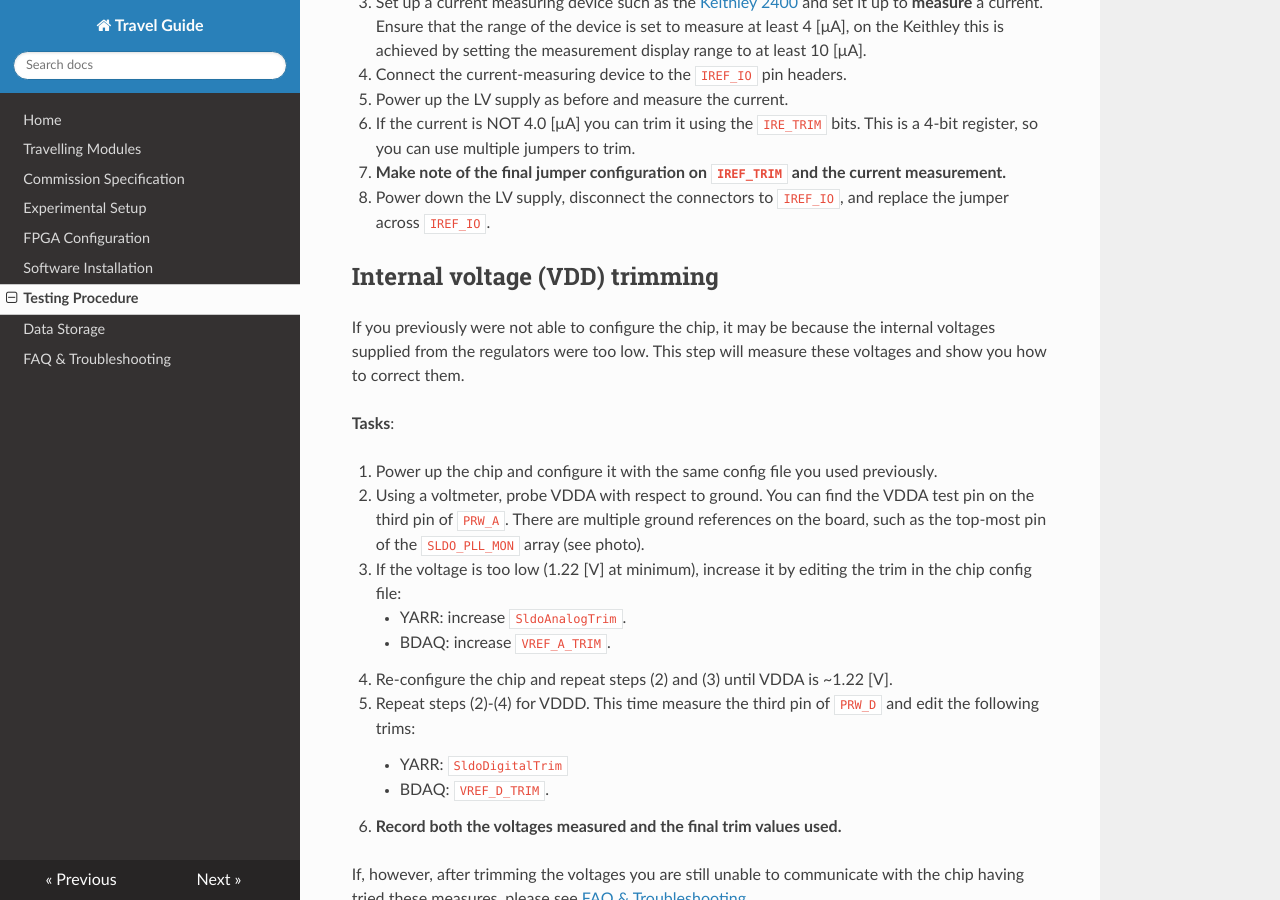
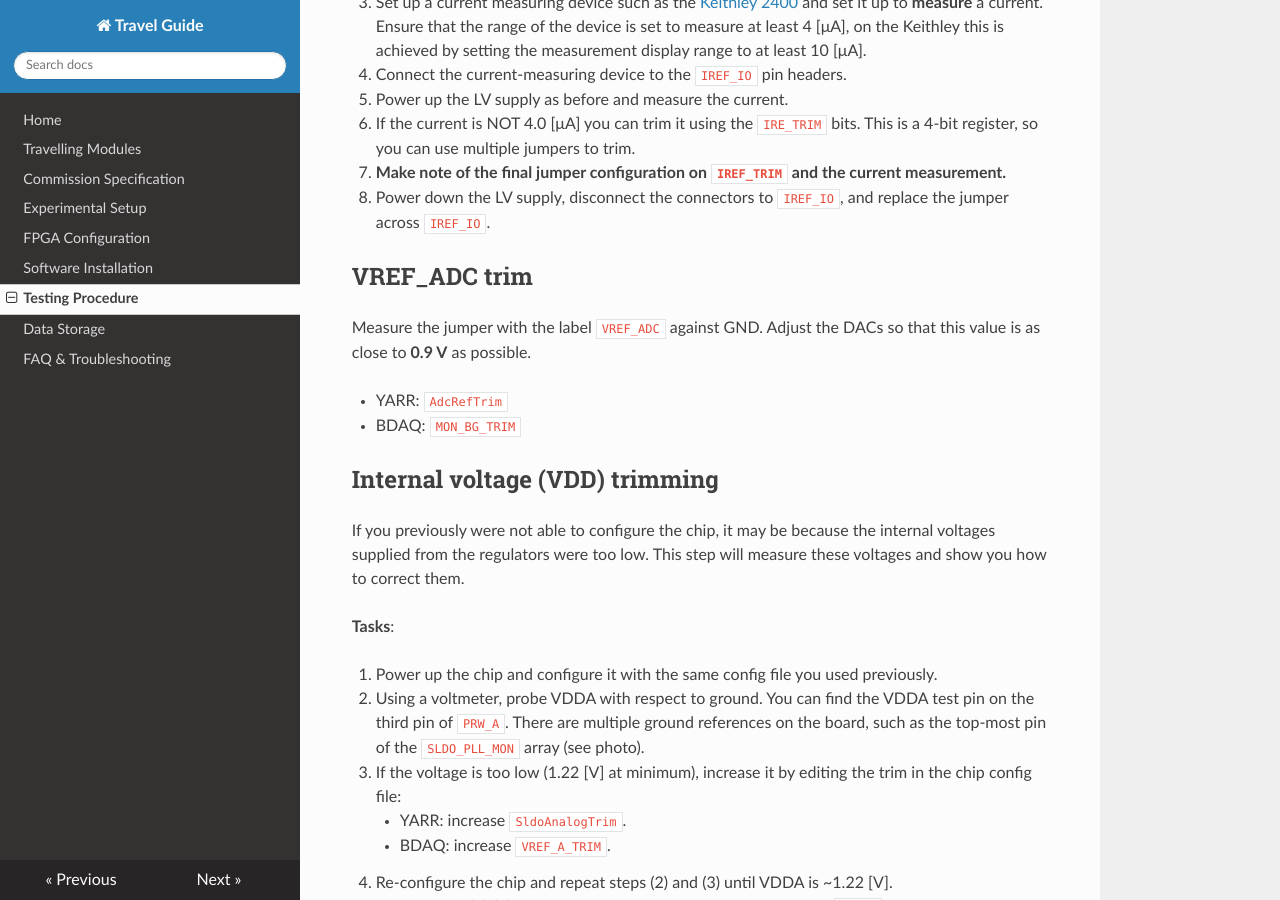
Before and after one commit to lime86/TravellingModule, an MkDocs documentation site: the page built from docs/procedure.md, in a window 1280 px wide and 900 px high, scrolled down 3649 px. Built offline with MkDocs 1.6.1, drawn with Linux system fonts in a browser that asks for light colours; nearby versions of some CDN libraries; old or Windows-style settings are respelled for this version of MkDocs.

Commit message:
add VREF_ADC trim. sorry for lack of words and shitty formatting

```diff
--- a/docs/procedure.md
+++ b/docs/procedure.md
@@ -80,6 +80,13 @@ In this step you will trim the reference current and supplied internal voltages
    6. If the current is NOT 4.0 [μA] you can trim it using the `IRE_TRIM` bits. This is a 4-bit register, so you can use multiple jumpers to trim.
    7. **Make note of the final jumper configuration on `IREF_TRIM` and the current measurement.**
    8. Power down the LV supply, disconnect the connectors to `IREF_IO`, and replace the jumper across `IREF_IO`.
+
+## VREF_ADC trim
+
+Measure the jumper with the label ``VREF_ADC`` against GND. Adjust the DACs so that this value is as close to **0.9 V** as possible.
+
+- YARR: ``AdcRefTrim``
+- BDAQ: ``MON_BG_TRIM``
 
 ## <a id="iref"></a>Internal voltage (VDD) trimming
 
```
